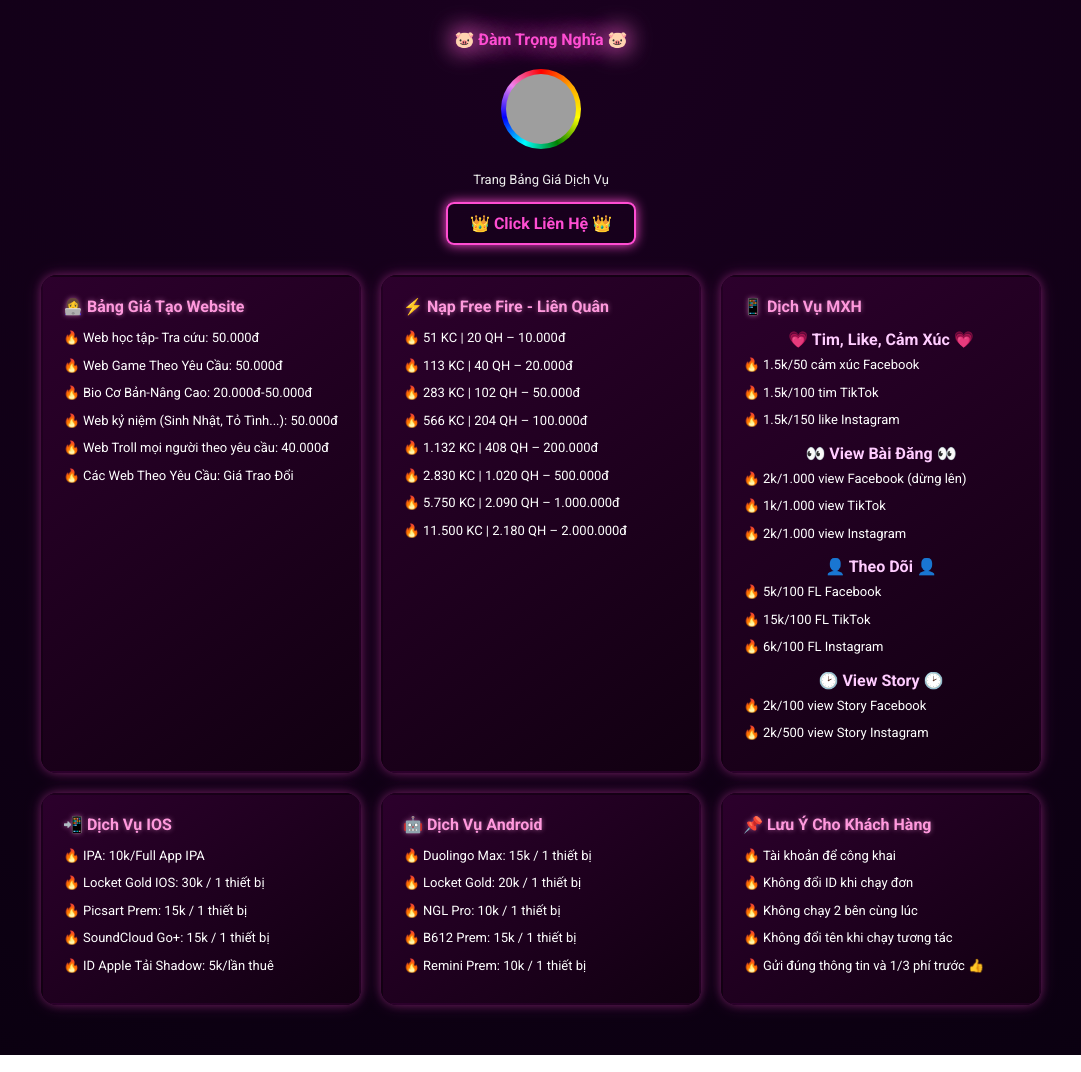
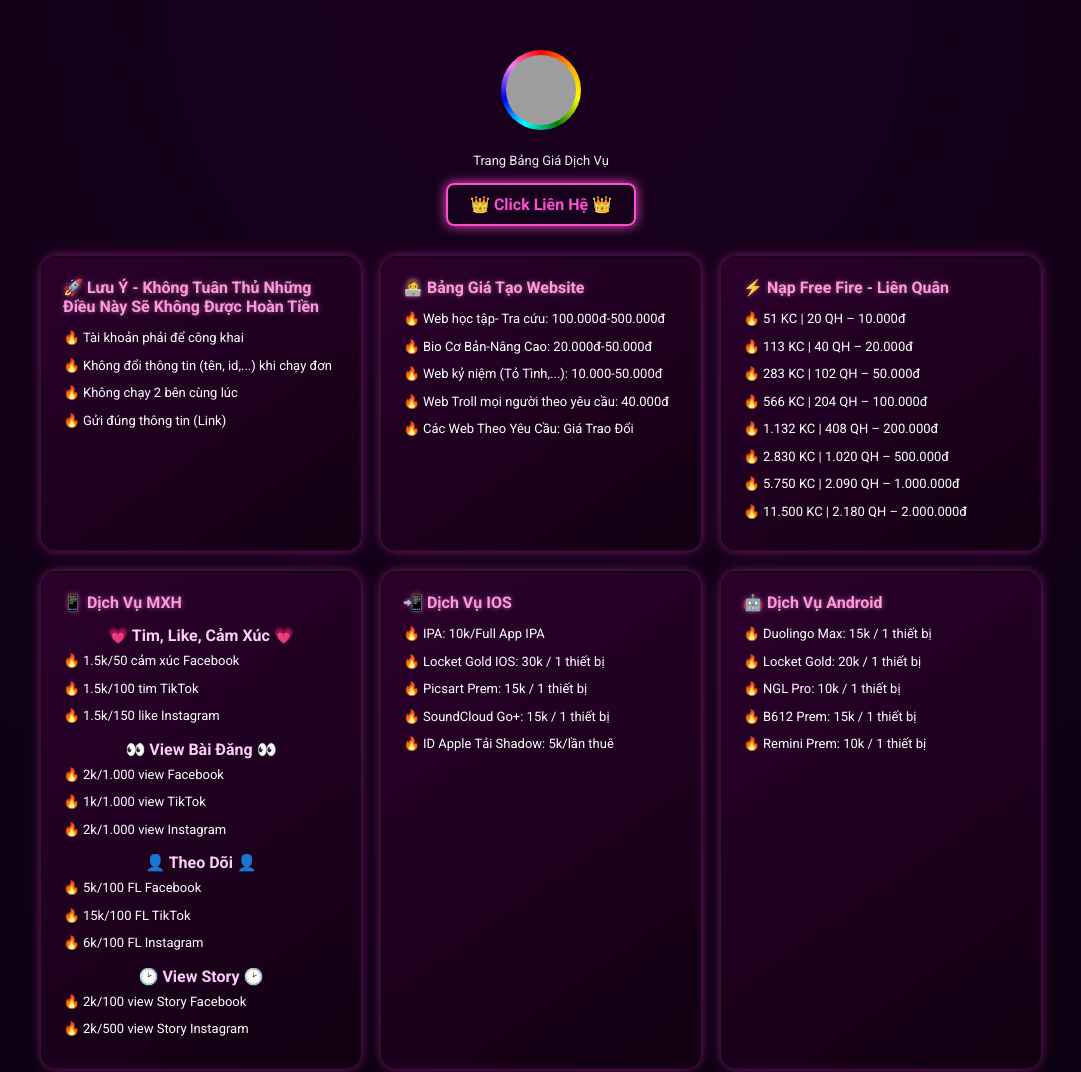
Before and after one commit to trongNghia1759/banggia, a plain HTML site: page index.html in a window 1280 px wide. Shown: the top 1072 px of the page, without its empty margins (99-1180 px from the left). Drawn offline with Linux system fonts and the light colour scheme; grey boxes are pictures that could not be loaded.

Commit message:
Add files via upload

```diff
--- a/index.html
+++ b/index.html
@@ -235,7 +235,7 @@ li {
 
   <div id="preloader">👻 Đang tải nội dung... 👻</div>
   <div id="mainContent">
-    <h1>🐷 Đàm Trọng Nghĩa 🐷</h1>
+
 
 
     <div style="text-align: center; margin: 20px 0;">
@@ -261,7 +261,7 @@ li {
     <div class="top-link">
 
 
-      <a href="https://trongnghia1759.github.io/khodichvu.com/" target="_blank">👑 Click Liên Hệ 👑</a>
+      <a href="https://trongnghia1759.github.io/" target="_blank">👑 Click Liên Hệ 👑</a>
 
     </div>
     <div class="container">
@@ -273,14 +273,26 @@ li {
 
 
 <div class="container">
+ <!-- Card 6 -->
+  <div class="card">
+
+    <h3>🚀 Lưu Ý - Không Tuân Thủ Những Điều Này Sẽ Không Được Hoàn Tiền</h3>
+    <ul>
+      <li>Tài khoản phải để công khai</li>
+      <li>Không đổi thông tin (tên, id,...) khi chạy đơn</li>
+      <li>Không chạy 2 bên cùng lúc</li>
+      <li>Gửi đúng thông tin (Link)</li>
+
+    </ul>
+  </div>
+
   <!-- Card 1 -->
   <div class="card">
     <h3>👩‍💻 Bảng Giá Tạo Website</h3>
     <ul>
-      <li>Web học tập- Tra cứu: 50.000đ</li>
-      <li>Web Game Theo Yêu Cầu: 50.000đ</li>
+      <li>Web học tập- Tra cứu: 100.000đ-500.000đ</li>
       <li>Bio Cơ Bản-Nâng Cao: 20.000đ-50.000đ</li>
-      <li>Web kỷ niệm (Sinh Nhật, Tỏ Tình...): 50.000đ</li>
+      <li>Web kỷ niệm (Tỏ Tình,...): 10.000-50.000đ</li>
       <li>Web Troll mọi người theo yêu cầu: 40.000đ</li>
       <li>Các Web Theo Yêu Cầu: Giá Trao Đổi</li>
     </ul>
@@ -321,7 +333,7 @@ li {
 
     <p class="section-title">👀 View Bài Đăng 👀</p>
     <ul>
-      <li>2k/1.000 view Facebook (dừng lên)</li>
+      <li>2k/1.000 view Facebook</li>
       <li>1k/1.000 view TikTok</li>
       <li>2k/1.000 view Instagram</li>
     </ul>
@@ -366,18 +378,7 @@ li {
 
 
 
-  <!-- Card 6 -->
-  <div class="card">
-    <h3>📌 Lưu Ý Cho Khách Hàng</h3>
-    <ul>
-      <li>Tài khoản để công khai</li>
-      <li>Không đổi ID khi chạy đơn</li>
-      <li>Không chạy 2 bên cùng lúc</li>
-      <li>Không đổi tên khi chạy tương tác</li>
 
-      <li>Gửi đúng thông tin và 1/3 phí trước 👍</li>
-    </ul>
-  </div>
 
 </div>
       <!-- ... Giữ nguyên phần card và counter ... -->
```
